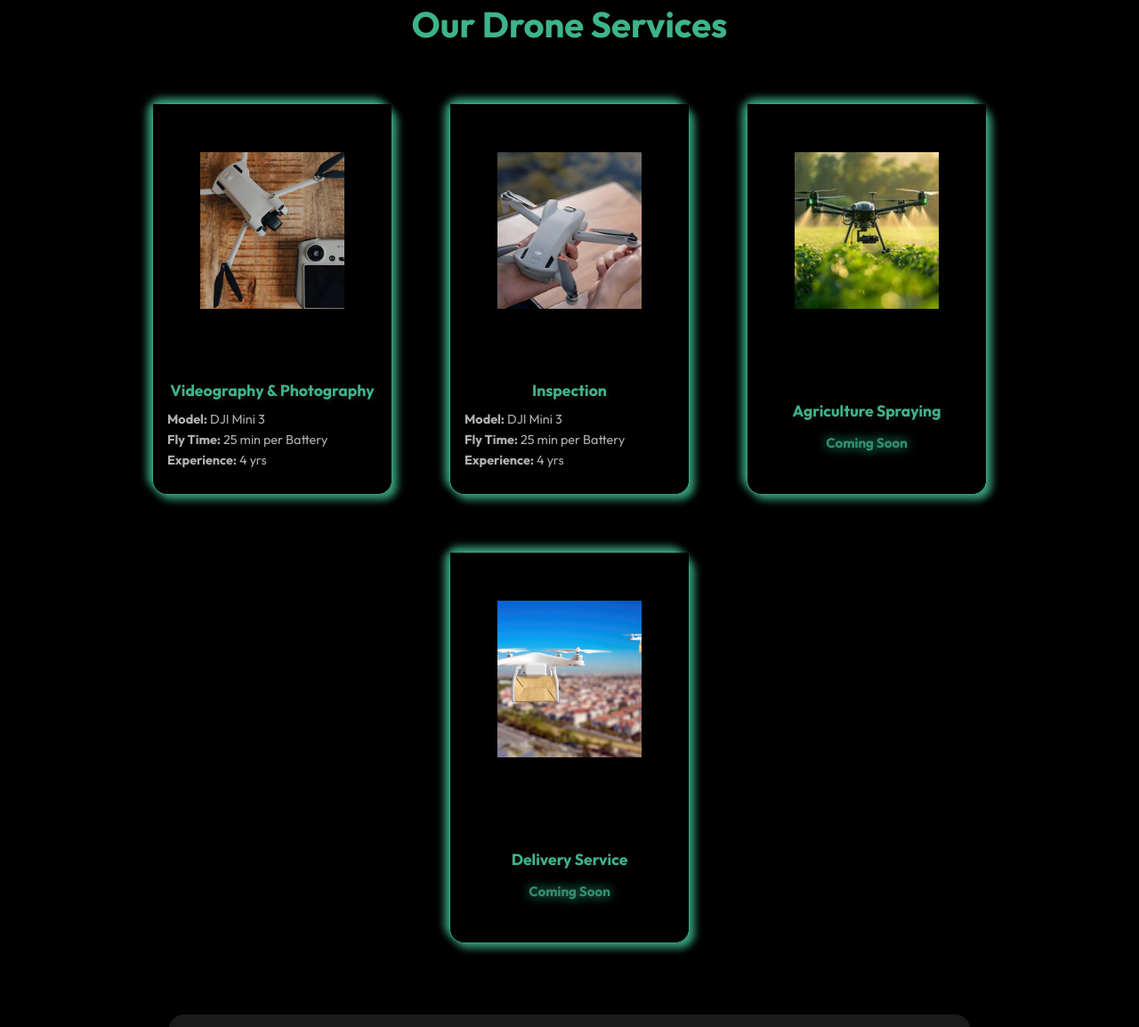
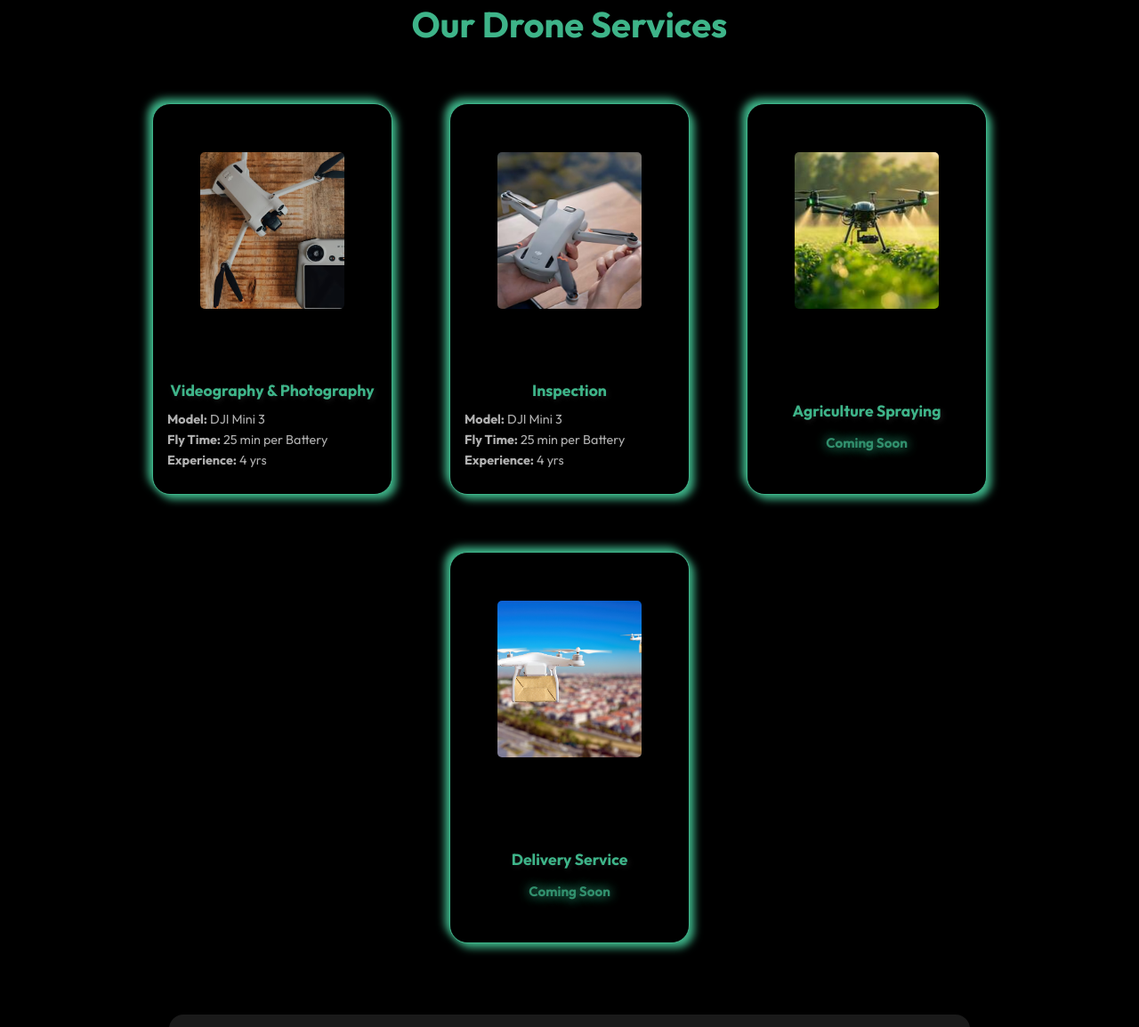
Before and after one commit to karthik-2-2/skyhawkservices, a PHP site: page / in a window 1280 px wide. Shown: the part 922-2076 px from the top of the page at 89% size. Run offline with PHP 8.4, Linux system fonts and the light colour scheme.

Commit message:
Add soft border radius to service cards for improved visual appeal
Service Cards Design Improvements:
- Increased main card border-radius from 16px to 20px for softer appearance
- Applied matching 20px border-radius to both front and back card faces
- Added rounded top corners (20px 20px 0 0) to service-image-frame section
- Increased image border-radius from 8px to 15px for softer image corners
- Updated service-card-info bottom corners to match card radius (0 0 20px 20px)
- Added overflow: hidden to card and card faces to ensure content respects border radius

These changes create a more modern, polished look with consistently soft rounded corners throughout the service cards while maintaining the existing flip animation and layout structure.

```diff
--- a/index.php
+++ b/index.php
@@ -419,7 +419,7 @@
 
     .card {
       background-color: var(--dark-gray);
-      border-radius: 16px;
+      border-radius: 20px; /* Increased from 16px for softer look */
       width: 270px;
       height: 440px;
       perspective: 1000px;
@@ -431,6 +431,7 @@
       box-shadow: 5px 5px 10px var(--mint-green), -5px -5px 10px var(--mint-green);
       vertical-align: top;
       color: var(--metallic-silver);
+      overflow: hidden; /* Ensure content respects the border radius */
     }
 
     .card .services-card-front, .card .services-card-back {
@@ -439,11 +440,12 @@
       position: absolute;
       top: 0;
       left: 0;
-      border-radius: 16px;
+      border-radius: 20px; /* Increased from 16px to match card */
       backface-visibility: hidden;
       transition: transform 1.5s cubic-bezier(0.23, 1, 0.32, 1);
       display: flex;
       flex-direction: column;
+      overflow: hidden; /* Ensure content respects the border radius */
     }
 
     .card .services-card-front {
@@ -483,13 +485,14 @@
       justify-content: center;
       padding: 20px;
       background: var(--black); /* Solid black background */
+      border-radius: 20px 20px 0 0; /* Rounded top corners to match card */
     }
 
     .service-image-frame img {
       width: 80%;
       height: 80%;
       object-fit: cover; /* Changed from contain to cover for better aspect ratio */
-      border-radius: 8px;
+      border-radius: 15px; /* Increased from 8px for softer image corners */
       border: none; /* Removed the mint green border */
       background: rgba(0,0,0,0.3);
       padding: 10px;
@@ -499,7 +502,7 @@
     .service-card-info {
       height: 35%; /* Bottom 35% */
       background: var(--black); /* Solid black background */
-      border-radius: 0 0 16px 16px;
+      border-radius: 0 0 20px 20px; /* Increased from 16px to match card */
       padding: 1rem;
       display: flex;
       flex-direction: column;
```
